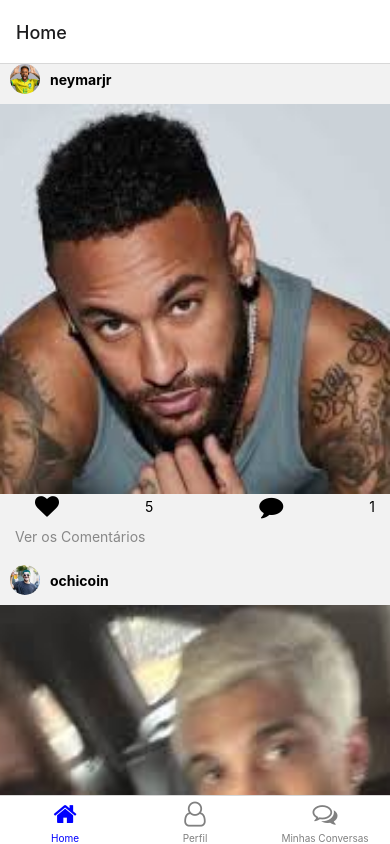
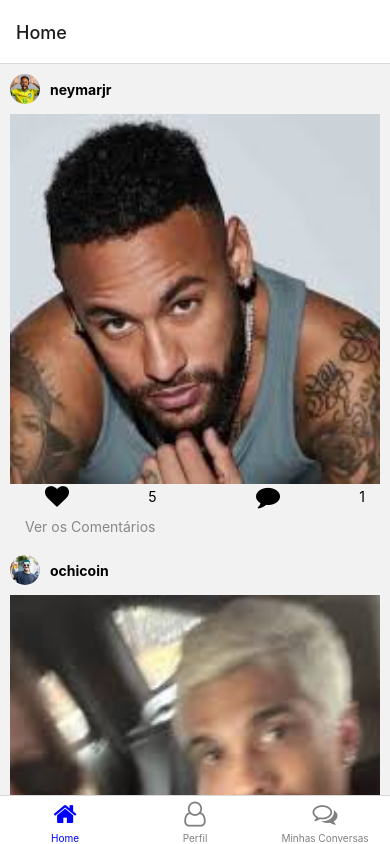
Before and after one commit to th1agozzx/InstagramUI, a React Native app: screen /MainHome in a window 390 px wide. Built offline with nearby package versions, Linux system fonts and the light colour scheme.

Commit message:
dsgsdfgsg

```diff
--- a/Screens/HomeScreen.js
+++ b/Screens/HomeScreen.js
@@ -1,5 +1,5 @@
 import React, { useState, useEffect } from 'react';
-import { View, Text, ScrollView, StyleSheet, Image, TouchableOpacity, Keyboard, TextInput, Dimensions, FlatList } from 'react-native';
+import { View, Text, StyleSheet, Image, TouchableOpacity, Keyboard, TextInput, Dimensions, FlatList } from 'react-native';
 import { FontAwesome } from '@expo/vector-icons';
 import { mockPosts, mockUsers } from '../data/mockData';
 
@@ -115,16 +115,12 @@ export default function HomeScreen({ navigation }) {
 
   return (
     <View style={styles.container}>
-
-      <ScrollView>
-        <View style={styles.feed}>
-          <FlatList
-            data={posts}
-            renderItem={renderItem}
-            keyExtractor={(item) => item.id.toString()}
-          />
-        </View>
-      </ScrollView>
+      <FlatList
+        data={posts}
+        renderItem={renderItem}
+        keyExtractor={(item) => item.id.toString()}
+        contentContainerStyle={styles.feed}
+      />
     </View>
   );
 }
@@ -134,7 +130,7 @@ const styles = StyleSheet.create({
     flex: 1,
   },
   feed: {
-    flex: 1,
+    padding: 10,
   },
   post: {
     marginBottom: 20,
@@ -143,7 +139,6 @@ const styles = StyleSheet.create({
     flexDirection: 'row',
     alignItems: 'center',
     marginBottom: 10,
-    paddingHorizontal: 10,
   },
   avatar: {
     width: 30,
@@ -155,14 +150,14 @@ const styles = StyleSheet.create({
     fontWeight: 'bold',
   },
   postImage: {
-    width: screenWidth,
-    height: screenWidth, // Mantém a proporção 1:1
+    width: screenWidth - 20,
+    height: screenWidth - 20, // Mantém a proporção 1:1
   },
   actions: {
     flexDirection: 'row',
     justifyContent: 'space-between',
+    alignItems: 'center',
     paddingHorizontal: 15,
-    alignItems: 'center',
   },
   icon: {
     marginLeft: 20,
```
